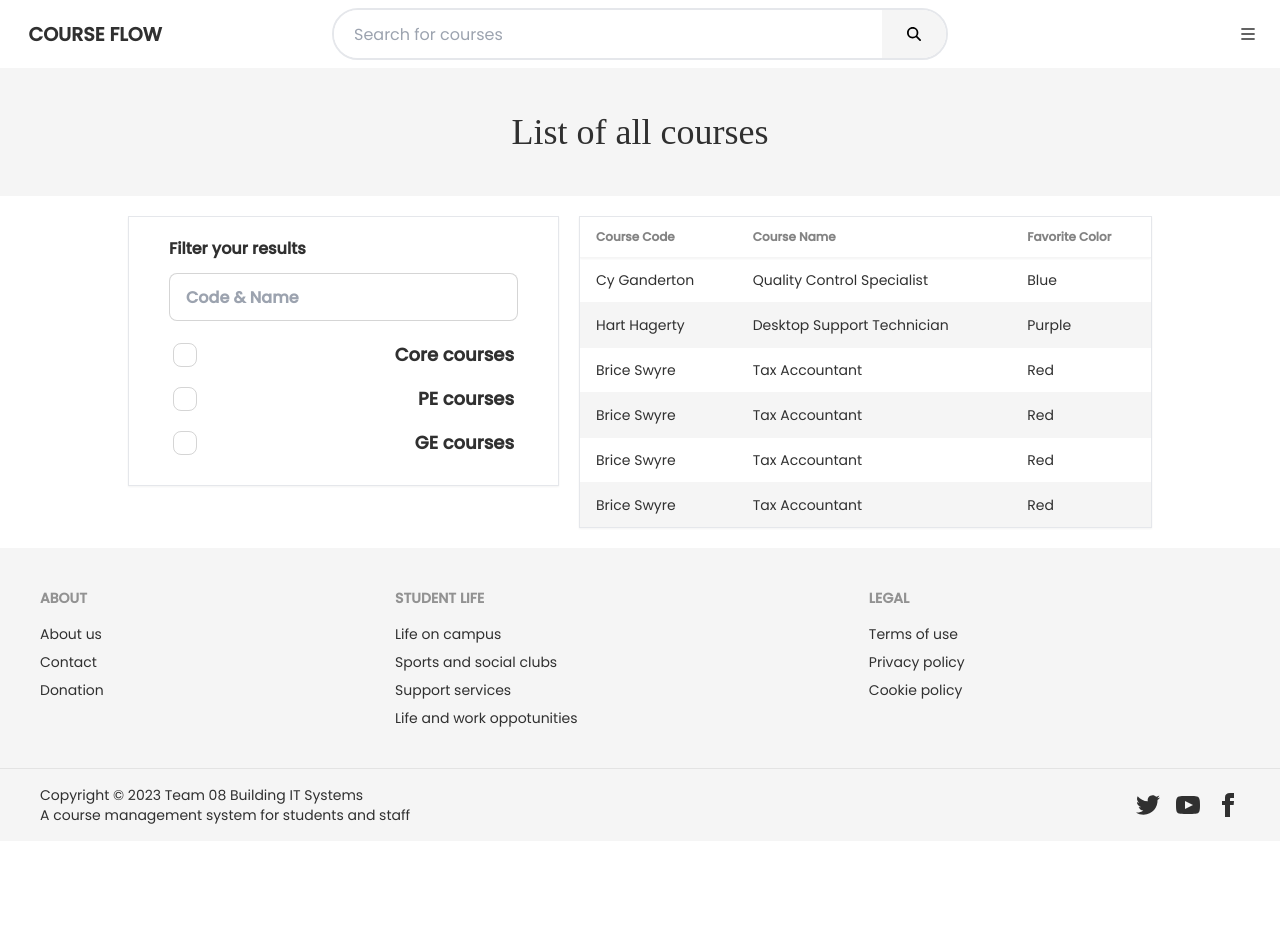
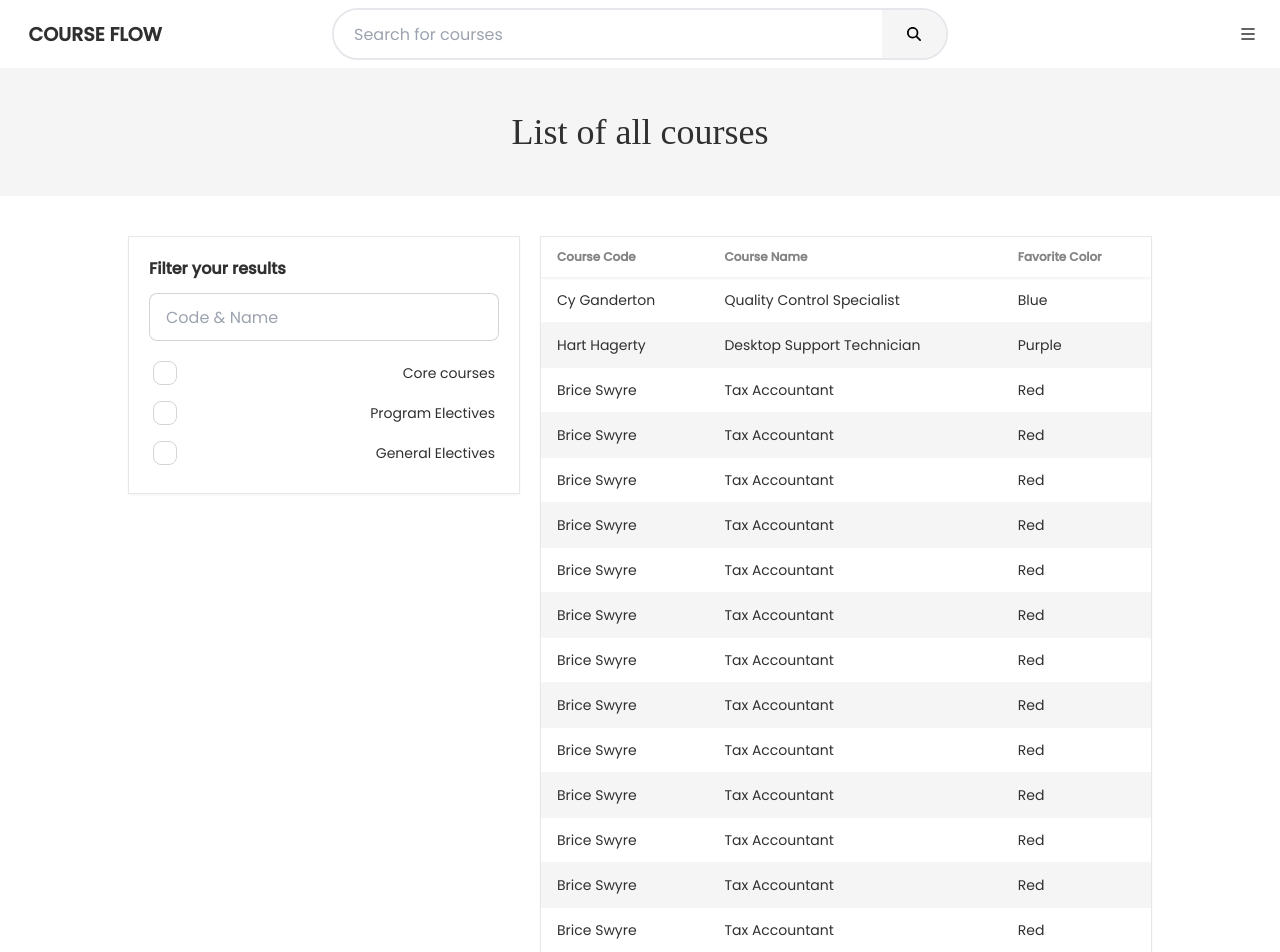
Before and after one commit to ThaiHoangDang/course-flow, a React (Create React App) app: page /courses-list in a window 1280 px wide. Shown: the top 952 px of the page. Before the commit the page ends 841 px from the top, so only its background shows below. Built offline with nearby package versions, Linux system fonts and the light colour scheme; a web font is replaced by a local one.

Commit message:
update design of course list page

```diff
--- a/src/components/CoursesList/CoursesFilter.jsx
+++ b/src/components/CoursesList/CoursesFilter.jsx
@@ -1,7 +1,20 @@
 export default function CoursesFilter() {
   return (
-    <div>
-      Hello
+    <div className="form-control shadow-sm border-1 px-5 py-5 sticky top-10">
+      <p className="font-bold">Filter your results</p>
+      <input type="text" placeholder="Code & Name" className="input input-bordered w-full my-3" />
+      <label className="label cursor-pointer">
+        <input type="checkbox" className="checkbox" />
+        <span className="label-text">Core courses</span>
+      </label>
+      <label className="label cursor-pointer">
+        <input type="checkbox" className="checkbox" />
+        <span className="label-text">Program Electives</span>
+      </label>
+      <label className="label cursor-pointer">
+        <input type="checkbox" className="checkbox" />
+        <span className="label-text">General Electives</span>
+      </label>
     </div>
   );
 }
--- a/src/components/CoursesList/Table.jsx
+++ b/src/components/CoursesList/Table.jsx
@@ -1,7 +1,97 @@
 export default function Table() {
   return (
-    <div>
-      Hi
+    <div className="overflow-x-auto bg-base-100 border-1">
+      <table className="table table-zebra">
+        <thead className="shadow-sm font-bold">
+          <tr>
+            <th>Course Code</th>
+            <th>Course Name</th>
+            <th>Favorite Color</th>
+          </tr>
+        </thead>
+        <tbody>
+          <tr>
+            <td>Cy Ganderton</td>
+            <td>Quality Control Specialist</td>
+            <td>Blue</td>
+          </tr>
+          <tr>
+            <td>Hart Hagerty</td>
+            <td>Desktop Support Technician</td>
+            <td>Purple</td>
+          </tr>
+          <tr>
+            <td>Brice Swyre</td>
+            <td>Tax Accountant</td>
+            <td>Red</td>
+          </tr>
+          <tr>
+            <td>Brice Swyre</td>
+            <td>Tax Accountant</td>
+            <td>Red</td>
+          </tr>
+          <tr>
+            <td>Brice Swyre</td>
+            <td>Tax Accountant</td>
+            <td>Red</td>
+          </tr>
+          <tr>
+            <td>Brice Swyre</td>
+            <td>Tax Accountant</td>
+            <td>Red</td>
+          </tr>
+          <tr>
+            <td>Brice Swyre</td>
+            <td>Tax Accountant</td>
+            <td>Red</td>
+          </tr>
+          <tr>
+            <td>Brice Swyre</td>
+            <td>Tax Accountant</td>
+            <td>Red</td>
+          </tr>
+          <tr>
+            <td>Brice Swyre</td>
+            <td>Tax Accountant</td>
+            <td>Red</td>
+          </tr>
+          <tr>
+            <td>Brice Swyre</td>
+            <td>Tax Accountant</td>
+            <td>Red</td>
+          </tr>
+          <tr>
+            <td>Brice Swyre</td>
+            <td>Tax Accountant</td>
+            <td>Red</td>
+          </tr>
+          <tr>
+            <td>Brice Swyre</td>
+            <td>Tax Accountant</td>
+            <td>Red</td>
+          </tr>
+          <tr>
+            <td>Brice Swyre</td>
+            <td>Tax Accountant</td>
+            <td>Red</td>
+          </tr>
+          <tr>
+            <td>Brice Swyre</td>
+            <td>Tax Accountant</td>
+            <td>Red</td>
+          </tr>
+          <tr>
+            <td>Brice Swyre</td>
+            <td>Tax Accountant</td>
+            <td>Red</td>
+          </tr>
+          <tr>
+            <td>Brice Swyre</td>
+            <td>Tax Accountant</td>
+            <td>Red</td>
+          </tr>
+        </tbody>
+      </table>
     </div>
   );
 }
--- a/src/pages/common/CoursesList.jsx
+++ b/src/pages/common/CoursesList.jsx
@@ -11,68 +11,11 @@ export default function CourseList() {
         <h1 className="text-4xl">List of all courses</h1>
       </div>
       <div className="px-8 lg:px-32 md:flex gap-5">
-				<div className="basis-3/12 my-5 min-w-fit">
-					<div className="form-control font-bold shadow-sm border-1 px-10 py-5">
-						<p className="font-bold">Filter your results</p>
-						<input type="text" placeholder="Code & Name" className="input input-bordered w-full my-3" />
-						<label className="label cursor-pointer">
-							<input type="checkbox" className="checkbox" />
-							<span className="label-text text-lg">Core courses</span>
-						</label>
-						<label className="label cursor-pointer">
-							<input type="checkbox" className="checkbox" />
-							<span className="label-text text-lg">PE courses</span>
-						</label>
-						<label className="label cursor-pointer">
-							<input type="checkbox" className="checkbox" />
-							<span className="label-text text-lg">GE courses</span>
-						</label>
+        <div className="basis-3/12 my-10 min-w-fit">
+          <CoursesFilter />
         </div>
-				</div>
-				<div className="basis-9/12 my-5 shadow-sm">
-					<div className="overflow-x-auto bg-base-100 border-1">
-						<table className="table table-zebra">
-							<thead className="shadow-sm font-bold">
-								<tr>
-									<th>Course Code</th>
-									<th>Course Name</th>
-									<th>Favorite Color</th>
-								</tr>
-							</thead>
-							<tbody>
-								<tr>
-									<td>Cy Ganderton</td>
-									<td>Quality Control Specialist</td>
-									<td>Blue</td>
-								</tr>
-								<tr>
-									<td>Hart Hagerty</td>
-									<td>Desktop Support Technician</td>
-									<td>Purple</td>
-								</tr>
-								<tr>
-									<td>Brice Swyre</td>
-									<td>Tax Accountant</td>
-									<td>Red</td>
-								</tr>
-								<tr>
-									<td>Brice Swyre</td>
-									<td>Tax Accountant</td>
-									<td>Red</td>
-								</tr>
-								<tr>
-									<td>Brice Swyre</td>
-									<td>Tax Accountant</td>
-									<td>Red</td>
-								</tr>
-								<tr>
-									<td>Brice Swyre</td>
-									<td>Tax Accountant</td>
-									<td>Red</td>
-								</tr>
-							</tbody>
-						</table>
-					</div>
+        <div className="basis-9/12 my-10 shadow-sm">
+          <Table />
         </div>
       </div>
       <Footer />
```
Lines whose indentation alone changed are shown as unchanged.
